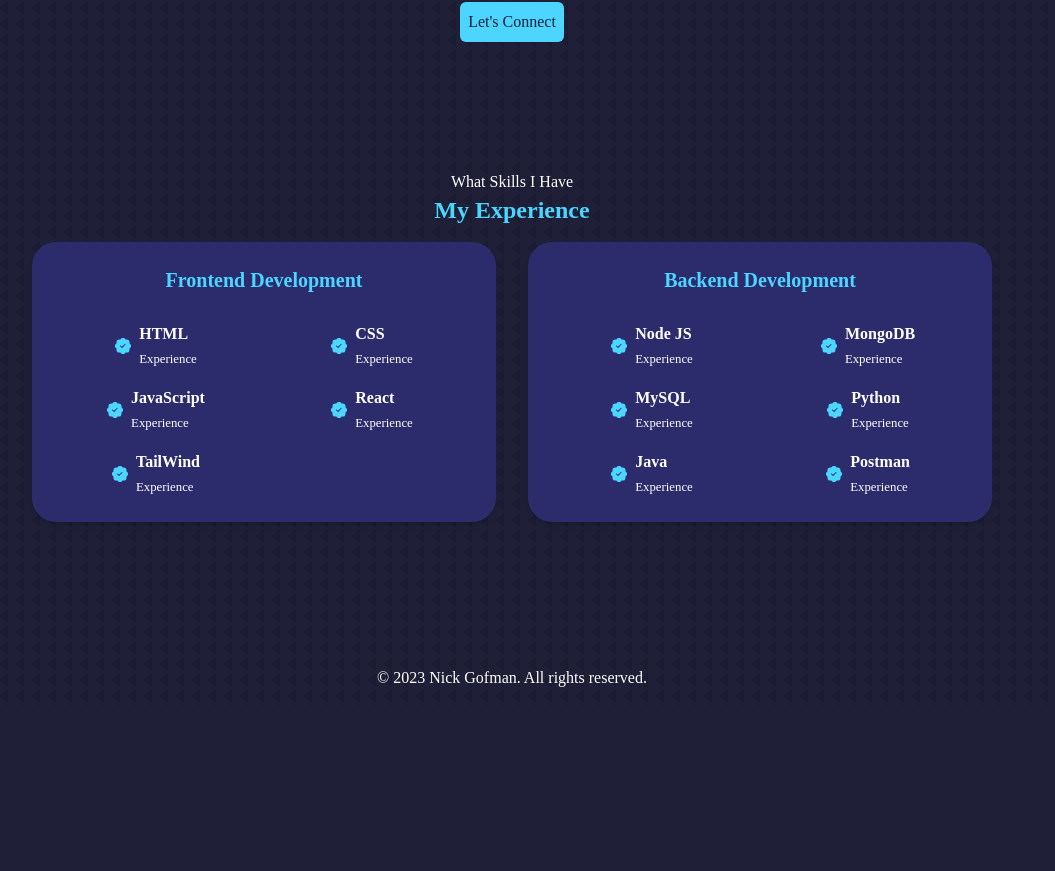
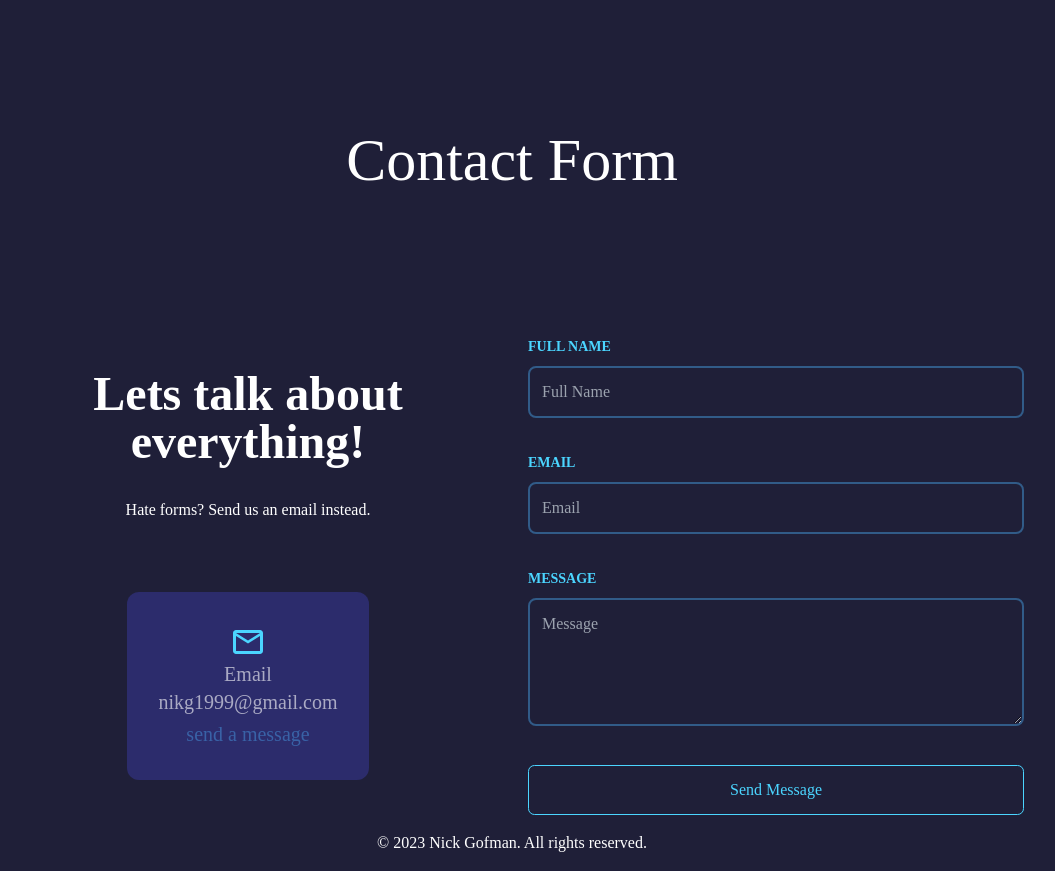
Before and after one commit to NickGofman/my-project, a React (Create React App) app: page / in a window 1280 px wide. Shown: the part 1440-2311 px from the top of the page, without its empty margins (128-1183 px from the left). Before the commit the page ends 2146 px from the top, so only its background shows below. Built offline with nearby package versions, Linux system fonts and the light colour scheme; the HTML template or start-up script is replaced by a standard one.

Commit message:
contact form

```diff
--- a/src/App.js
+++ b/src/App.js
@@ -4,13 +4,17 @@ import Header from './components/header/Header';
 import About from './components/about/About';
 import Experience from './components/experience/Experience';
 import Footer from './components/footer/Footer';
+import Contact from './components/contact/Contact';
 
 function App() {
   return (
-    <div className="flex flex-col items-center space-y-32">
+    <div className="flex flex-col items-center ">
       <Header />
-      <About />
-      <Experience />
+      <main className="flex-1 bg-transparent justify-center space-y-36 ">
+        <About />
+        <Experience />
+        <Contact />
+      </main>
       <Footer />
     </div>
   );
--- /dev/null
+++ b/src/components/contact/Contact.js
@@ -0,0 +1,147 @@
+import React, { useState } from 'react';
+import { MdOutlineEmail } from 'react-icons/md';
+// import {BsWhatapp} from 'react-icons';
+function Contact() {
+  const [inputs, setInputs] = useState({
+    name: '',
+    email: '',
+    message: '',
+  });
+
+  const handleInputs = (e) => {
+    setInputs((prev) => ({ ...prev, [e.target.name]: e.target.value }));
+  };
+  const handleSubmit = (e) => {
+    e.preventdefault();
+    if (checkEmail(inputs)) {
+      sendMail(inputs);
+    }
+  };
+  const sendMail = (inputs) => {};
+  const checkEmail = (checkText) => {};
+
+  return (
+    // <section grid id="contact">
+    //   <h5>Get In Touch</h5>
+    //   <h2>Contact Me</h2>
+
+    //   <div className="grid grid-col-1 gap-2 justify-center">
+    //     <article className="bg-color-bg-variant padding 1.2 rounded-lg text-center border-color-bg-variant">
+    //       <MdOutlineEmail />
+    //       <h4>Email</h4>
+    //       <h5>nikg1999@gmail.com</h5>
+    //       <a href="mailto:nikg1999@gmail.com" target="blank">
+    //         send a message
+    //       </a>
+    //     </article>
+    //     <form className="bg-color-bg-variant flex flex-col pag 2 ">
+    //       <input
+    //         type="text"
+    //         name="name"
+    //         value={inputs.name}
+    //         placeholder="Your Full Name"
+    //         required
+    //         onChange={handleInputs}
+    //         className="w-full p-2 rounded-lg bg-color-bg-variant border-color-primary-variant"
+    //       />
+    //       <input
+    //         type="email"
+    //         name="email"
+    //         placeholder="Your Email"
+    //         required
+    //         onChange={handleInputs}
+    //         value={inputs.email}
+    //         className="w-full p-2 rounded-lg bg-color-bg-variant border-color-primary-variant"
+    //       />
+
+    //       <textarea
+    //         name="message"
+    //         id=""
+    //         rows="7"
+    //         placeholder="Send Message"
+    //         onChange={handleInputs}
+    //         value={inputs.message}
+    //         className="w-full p-2 rounded-lg bg-color-bg-variant border-color-primary-variant"
+    //       ></textarea>
+    //       <button
+    //         onSubmit={handleSubmit}
+    //         className="btn bg-color-primary hover:bg-color-white hover:text-color-bg text-color-bg hover:--color-white transition-colors duration-300 ease-in-out p-4 rounded-md"
+    //       >
+    //         Send Message
+    //       </button>
+    //     </form>
+
+    //     {/* <article>
+    //         <BsWhatapp />
+    //         <h4>Email</h4>
+    //         <h5>nikg1999@gmail.com</h5>
+    //         <a href="mailto:nikg1999@gmail.com">send a message</a>
+    //       </article> */}
+    //   </div>
+    // </section>
+    <>
+      <div id="contact" class="text-center w-full ">
+        <h1 class="text-4xl lg:text-6xl">Contact Form</h1>
+      </div>
+      <div class=" max-w-screen-xl  px-8 grid gap-8 grid-cols-1 md:grid-cols-2 md:px-12 lg:px-16 xl:px-32  mx-auto bg-gray-100 text-gray-900 rounded-lg ">
+        <div class="flex flex-col items-center text-center justify-around">
+          <div>
+            <h2 class="text-4xl lg:text-5xl font-bold leading-tight">
+              Lets talk about everything!
+            </h2>
+            <div class="text-gray-700 mt-8">
+              Hate forms? Send us an email instead.
+            </div>
+          </div>
+          <div className="bg-color-bg-variant text-color-light   text-gray-600 p-8 rounded-xl flex flex-col items-center text-xl">
+            <MdOutlineEmail className="text-4xl text-color-primary" />
+            <h4>Email</h4>
+            <h5>nikg1999@gmail.com</h5>
+            <button
+              className="text-color-primary-variant hover:text-color-primary mt-1"
+              href="mailto:nikg1999@gmail.com"
+            >
+              send a message
+            </button>
+          </div>
+        </div>
+        <div class="border-2 border-rose-500 ">
+          <div>
+            <span class="uppercase text-sm text-gray-600 font-bold">
+              Full Name
+            </span>
+            <input
+              className="border-2 border-rose-500 border-spacing-3  w-full  mt-2 p-3 rounded-lg focus:outline-none "
+              type="text"
+              placeholder="Full Name"
+            />
+          </div>
+          <div class="mt-8">
+            <span class="uppercase text-sm text-gray-600 font-bold">Email</span>
+            <input
+              className=" w-full bg-gray-300 text-gray-900 mt-2 p-3 rounded-lg focus:outline-none "
+              type="text"
+              placeholder="Email"
+            />
+          </div>
+          <div class="mt-8">
+            <span class="uppercase text-sm text-gray-600 font-bold">
+              Message
+            </span>
+            <textarea
+              placeholder="Message"
+              className=" w-full h-32 bg-gray-300 text-gray-900 mt-2 p-3 rounded-lg focus:outline-none "
+            ></textarea>
+          </div>
+          <div class="mt-8">
+            <button class="btn text-color-primary hover:bg-color-white hover:text-color-bg  transition-colors duration-300   border-2 rounded-lg w-full focus:outline-none ">
+              Send Message
+            </button>
+          </div>
+        </div>
+      </div>
+    </>
+  );
+}
+
+export default Contact;
--- a/src/components/experience/Experience.js
+++ b/src/components/experience/Experience.js
@@ -3,12 +3,12 @@ import { BsPatchCheckFill } from 'react-icons/bs';
 
 const Experience = () => {
   return (
-    <section className="mt-8 w-3/4 ">
+    <section className="  items-center mt-8 ">
       <h5 className="text-center text-gray-600">What Skills I Have</h5>
       <h2 className="text-2xl text-color-primary text-center font-bold mb-4">
         My Experience
       </h2>
-      <div className="grid grid-cols-1 md:grid-cols-2 gap-8 max-w-screen-xl mx-auto ">
+      <div className="grid  w-3/4 grid-cols-1 md:grid-cols-2 gap-8 max-w-screen-xl mx-auto ">
         <div className=" rounded-3xl bg-color-bg-variant bg-gray-100 p-6  shadow-md transition hover:bg-transparent hover:bg-blue-500 ">
           <h3 className="text-xl font-semibold mb-7 text-center text-primary text-color-primary ">
             Frontend Development
--- a/src/components/header/Header.js
+++ b/src/components/header/Header.js
@@ -1,7 +1,7 @@
 import React from 'react';
 import CTA from './CTA';
 import HeaderSocials from './HeaderSocials';
-import nickolai_spitochom from '../../assets/Nick-removebg-preview.png';
+// import nickolai_spitochom from '../../assets/Nick-removebg-preview.png';
 
 function Header() {
   return (
@@ -11,7 +11,7 @@ function Header() {
       <CTA />
       <div className=" mt-8 ">
         <div className="flex flex-col items-center">
-          <img
+          {/* <img
             src={nickolai_spitochom}
             alt="me"
             className="w-64 rounded-full shadow-lg mx-auto"
@@ -21,7 +21,7 @@ function Header() {
               width: '50%',
               padding: '1rem',
             }}
-          />
+          /> */}
           <HeaderSocials />
         </div>
       </div>
--- a/src/index.css
+++ b/src/index.css
@@ -25,6 +25,9 @@
 
   --transition: all 400ms ease;
 }
+section{
+  width: 100%;
+}
 body {
   font-family: 'Imperial Script', cursive;
   font-family: 'Poppins', sans-serif;
@@ -32,7 +35,38 @@ body {
   background: var(--color-bg);
   color: var(--color-white);
 
-  background-image: url('../src/assets/bg-texture.png');
+  /* background-image: url('../src/assets/bg-texture.png'); */
   display: flex;
   flex-direction: column;
 }
+.btn {
+  /* width: max-content; */
+  display: inline-block;
+  /* color: var(--color-primary); */
+
+  padding: 0.75rem 1.2rem;
+  border-radius: 0.4rem;
+  cursor: pointer;
+  border: 1px solid var(--color-primary);
+  transition: var(--transition);
+}
+.btn:hover {
+  background: var(--color-white);
+  color: var(--color-bg);
+  background-color: transparent;
+}
+
+.btn-message {
+  background: var(--color-primary);
+  color: var(--color-bg);
+}
+
+input, textarea{
+  color:var(--color-white);
+border: solid 2px var(--color-primary-variant);
+background-color: transparent;
+}
+
+span{
+  color: var(--color-primary);
+}
```
